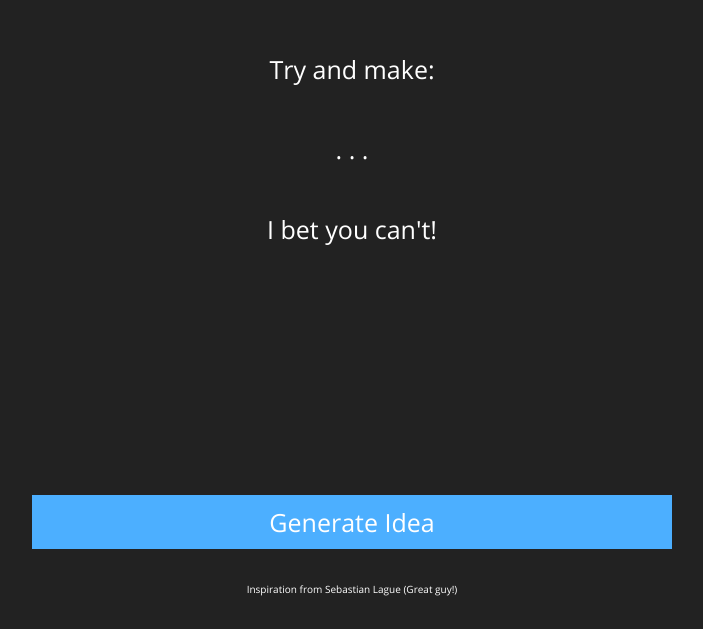
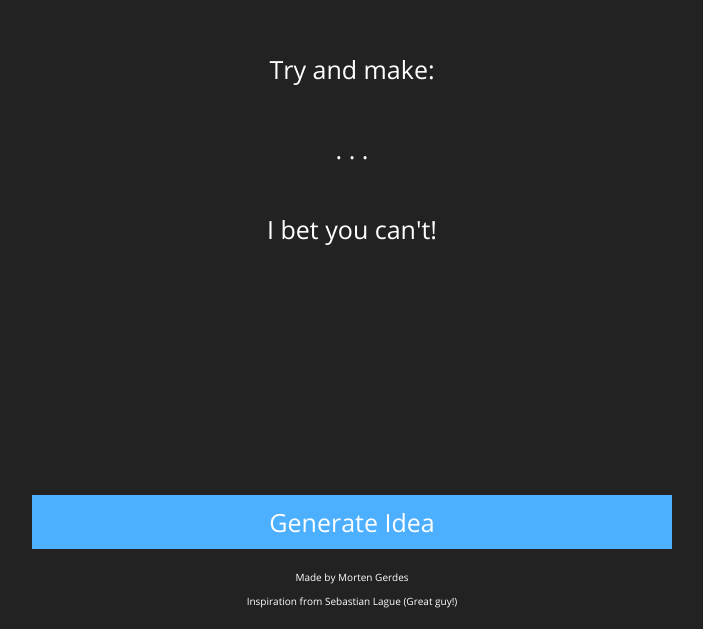
Before and after one commit to MortenGerdes/MortenGerdes.github.io, a plain HTML site: page index.html in a window 1280 px wide. Shown: the part 171-800 px from the top of the page, without its empty margins (288-991 px from the left). Drawn offline with Linux system fonts and the light colour scheme.

Commit message:
More small changes

```diff
--- a/index.html
+++ b/index.html
@@ -25,7 +25,8 @@
 		</div>
 
 		<div class = "inspiration" id = "init">
-			<p>Inspiration from Sebastian Lague (Great guy!) </p>
+			<p>Made by Morten Gerdes</p>
+			<p>Inspiration from Sebastian Lague (Great guy!)</p>
         </div>
 	</body>
 </html>
```
